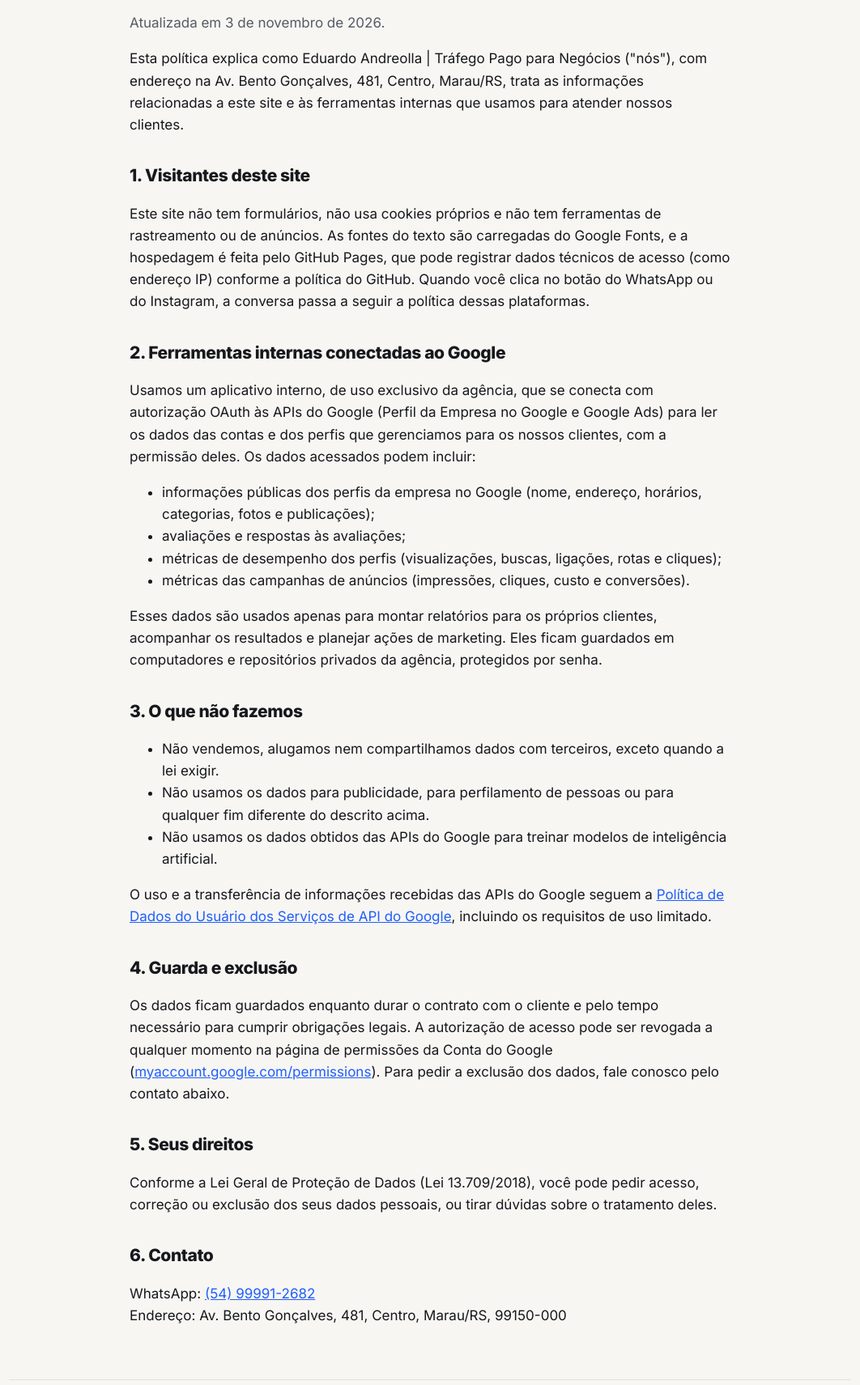
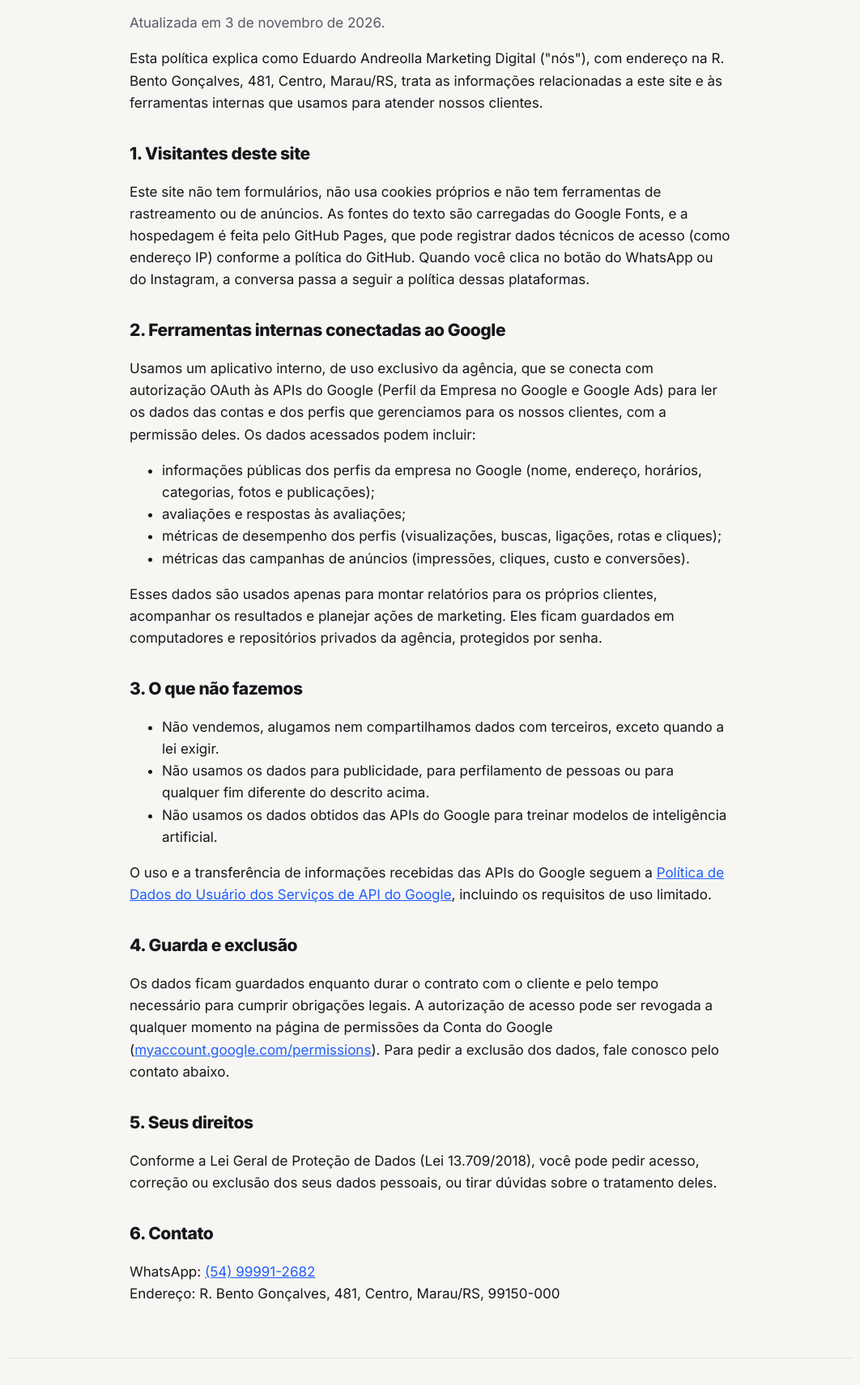
Before and after one commit to eduardo-andreolla/eduardo-andreolla.github.io, a plain HTML site: page privacidade.html in a window 1280 px wide. Shown: the part 161-1872 px from the top of the page at 81% size, without its empty margins (109-1171 px from the left). Drawn offline with Linux system fonts and the light colour scheme.

Commit message:
Liga LinkedIn e GitHub nos dados estruturados; endereço R. Bento Gonçalves igual ao Google

```diff
--- a/privacidade.html
+++ b/privacidade.html
@@ -23,7 +23,7 @@
   <h1>Política de privacidade</h1>
   <p class="data">Atualizada em 3 de novembro de 2026.</p>
 
-  <p>Esta política explica como Eduardo Andreolla | Tráfego Pago para Negócios ("nós"), com endereço na Av. Bento Gonçalves, 481, Centro, Marau/RS, trata as informações relacionadas a este site e às ferramentas internas que usamos para atender nossos clientes.</p>
+  <p>Esta política explica como Eduardo Andreolla Marketing Digital ("nós"), com endereço na R. Bento Gonçalves, 481, Centro, Marau/RS, trata as informações relacionadas a este site e às ferramentas internas que usamos para atender nossos clientes.</p>
 
   <h2>1. Visitantes deste site</h2>
   <p>Este site não tem formulários, não usa cookies próprios e não tem ferramentas de rastreamento ou de anúncios. As fontes do texto são carregadas do Google Fonts, e a hospedagem é feita pelo GitHub Pages, que pode registrar dados técnicos de acesso (como endereço IP) conforme a política do GitHub. Quando você clica no botão do WhatsApp ou do Instagram, a conversa passa a seguir a política dessas plataformas.</p>
@@ -54,7 +54,7 @@
 
   <h2>6. Contato</h2>
   <p>WhatsApp: <a href="https://wa.me/5554999912682" target="_blank" rel="noopener">(54) 99991-2682</a><br>
-  Endereço: Av. Bento Gonçalves, 481, Centro, Marau/RS, 99150-000</p>
+  Endereço: R. Bento Gonçalves, 481, Centro, Marau/RS, 99150-000</p>
 </main>
 
 <footer class="rodape faixa">
```
Also changed, not shown: index.html (+1 -1 lines), links/index.html (+1 -1 lines).
